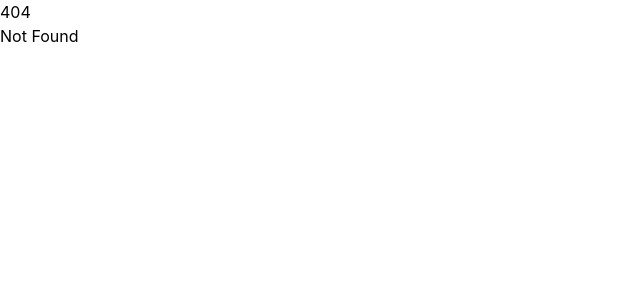
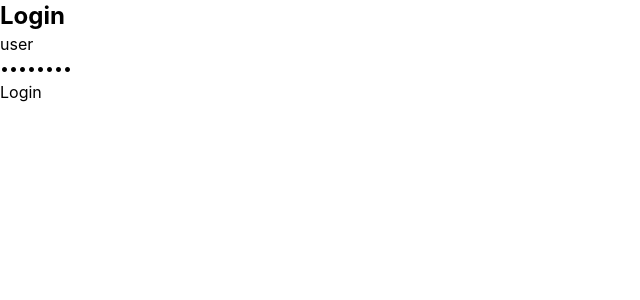
Before and after one commit to mydyval-web/lektion3.1, a SvelteKit app: page /login in a window 1280 px wide. Before the commit this address had no page. Shown: the top 300 px of the page, without its empty margins (0-640 px from the left). Built offline with nearby package versions, Linux system fonts and the light colour scheme.

Commit message:
Færdigt login system

```diff
--- a/src/routes/admin/+page.svelte
+++ b/src/routes/admin/+page.svelte
@@ -1,8 +1,8 @@
 <script>
 	import { createSubscriber } from 'svelte/reactivity';
 
-	let username = $state('');
-    let password = $state('');
+	let username = $state('user');
+	let password = $state('password');
 
 	const createUser = async () => {
 		const response = await fetch('/api/user', {
@@ -46,5 +46,6 @@
 </div>
 
 <div>
-    <button class="btn btn-primary" on:click={createUser}>Opret bruger</button>
+    <button class="btn btn-primary" onclick={createUser}>  Opret bruger
+    </button>
 </div>
--- /dev/null
+++ b/src/routes/api/login/+server.js
@@ -0,0 +1,30 @@
+import bcrypt from 'bcryptjs';
+import { db } from '$lib/server/db';
+import { user } from '$lib/server/db/schema.js';
+import { eq } from 'drizzle-orm';
+
+export async function POST({ request, cookies }) {
+	const { username, password } = await request.json();
+
+	const userData = await db.query.user.findFirst({
+		where: eq(user.username, username)
+	});
+
+	if (!userData) {
+		return new Response(JSON.stringify({ error: 'User not found' }), { status: 404 });
+	}
+
+	const isPasswordValid = await bcrypt.compare(password, userData.password);
+
+	if (!isPasswordValid) {
+		return new Response(JSON.stringify({ error: 'Invalid password' }), { status: 401 });
+	}
+
+	cookies.set('session', userData.id.toString(), {
+		path: '/',
+		httpOnly: true,
+		maxAge: 60 * 60
+	});
+
+	return new Response(JSON.stringify({ message: 'Login successful' }), { status: 200 });
+}
--- /dev/null
+++ b/src/routes/login/+page.svelte
@@ -0,0 +1,49 @@
+<script>
+	import { createSubscriber } from 'svelte/reactivity';
+	import { goto } from '$app/navigation';
+
+	let username = $state('user');
+	let password = $state('password');
+
+	const login = async () => {
+		const response = await fetch('/api/login', {
+			method: 'POST',
+			headers: { 'Content-Type': 'application/json' },
+			body: JSON.stringify({ username, password })
+		});
+
+		const data = await response.json();
+
+		if (response.ok) {
+			goto('/admin');
+		} else {
+			alert('Login fejlet!');
+		}
+	};
+</script>
+
+<h1 class="text-2xl font-bold">Login</h1>
+
+<div>
+	<input
+		type="text"
+		bind:value={username}
+		placeholder="Indtast Email"
+		class="input"
+	/>
+</div>
+
+<div>
+	<input
+		type="password"
+		bind:value={password}
+		placeholder="Indtast Password"
+		class="input"
+	/>
+</div>
+
+<div>
+	<button class="btn btn-primary" on:click={login}>
+		Login
+	</button>
+</div>
```
